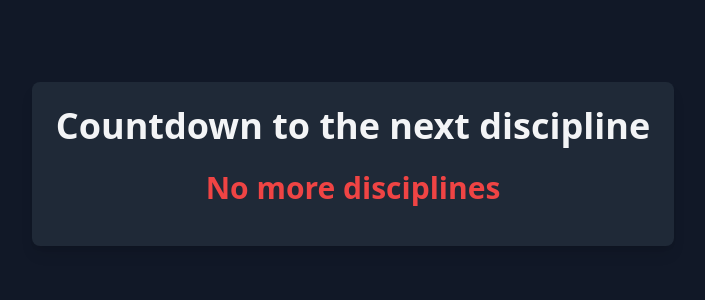
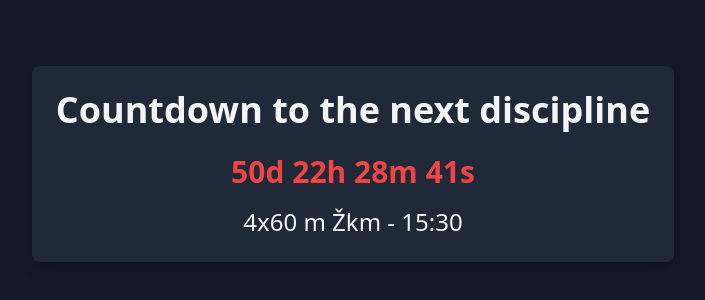
Before and after one commit to AthleticsSolutions/DisciplineCountdown, a plain HTML site: page index.html in a window 1280 px wide. Shown: the part 236-536 px from the top of the page, without its empty margins (287-992 px from the left). Drawn offline with nearby package versions, Linux system fonts and the light colour scheme.

Commit message:
chore: update date for better visuals

```diff
--- a/index.html
+++ b/index.html
@@ -24,7 +24,7 @@
 
         function updateCountdown() {
             const now = new Date();
-            const eventDate = new Date(2024, 5, 6);
+            const eventDate = new Date(2024, 7, 7);
             let nextEvent = null;
 
             for (let i = 0; i < schedule.length; i++) {
```
